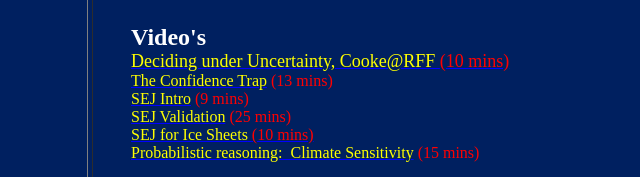
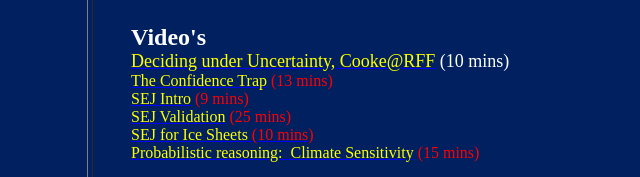
Before and after one commit to rogermcooke/Center_for_SEJ, a plain HTML site: page index.html in a window 1280 px wide. Shown: the part 947-1124 px from the top of the page, 635-1275 px from the left. Drawn offline with Linux system fonts and the light colour scheme.

Commit message:
Add files via upload

```diff
--- a/index.html
+++ b/index.html
@@ -24,16 +24,16 @@ w\:* {behavior:url(#default#VML);}
  <o:DocumentProperties>
   <o:Author>roger</o:Author>
   <o:LastAuthor>roger</o:LastAuthor>
-  <o:Revision>47</o:Revision>
-  <o:TotalTime>339</o:TotalTime>
+  <o:Revision>48</o:Revision>
+  <o:TotalTime>340</o:TotalTime>
   <o:Created>2025-02-12T05:30:00Z</o:Created>
-  <o:LastSaved>2026-11-24T14:40:00Z</o:LastSaved>
+  <o:LastSaved>2026-11-24T14:53:00Z</o:LastSaved>
   <o:Pages>3</o:Pages>
-  <o:Words>1343</o:Words>
-  <o:Characters>7657</o:Characters>
+  <o:Words>1332</o:Words>
+  <o:Characters>7599</o:Characters>
   <o:Lines>63</o:Lines>
   <o:Paragraphs>17</o:Paragraphs>
-  <o:CharactersWithSpaces>8983</o:CharactersWithSpaces>
+  <o:CharactersWithSpaces>8914</o:CharactersWithSpaces>
   <o:Version>16.00</o:Version>
  </o:DocumentProperties>
  <o:OfficeDocumentSettings>
@@ -45,7 +45,6 @@ w\:* {behavior:url(#default#VML);}
 <!--[if gte mso 9]><xml>
  <w:WordDocument>
   <w:View>Print</w:View>
-  <w:Zoom>132</w:Zoom>
   <w:DisplayBackgroundShape/>
   <w:TrackMoves>false</w:TrackMoves>
   <w:TrackFormatting/>
@@ -702,8 +701,7 @@ h1
 	color:windowtext;
 	font-weight:bold;}
 a:link, span.MsoHyperlink
-	{mso-style-noshow:yes;
-	mso-style-priority:99;
+	{mso-style-priority:99;
 	color:blue;
 	text-decoration:underline;
 	text-underline:single;}
@@ -1180,10 +1178,10 @@ IQ and Earnings</span></a></span><o:p></o:p></b></p>
 
 <p style='margin:0in'><b><span style='font-size:18.0pt'>Video's</span></b></p>
 
-<p style='margin:0in'><span style='font-size:13.5pt'><a
-href="../rogermcooke.github.io/rogermcooke_files/Deciding%20under%20Uncertainty%20Cooke%20@%20RFF.mov"><span
-style='color:yellow'>Deciding under Uncertainty, Cooke@RFF </span><span
-style='color:red'>(10 mins)</span></a></span></p>
+<p style='margin:0in'><span style='font-size:13.5pt;color:yellow'><a
+href="https://www.youtube.com/watch?v=RrUoNRSS1nI&amp;t=10s"><span
+style='color:yellow'>Deciding under Uncertainty, Cooke@RFF</span></a></span><span
+style='font-size:13.5pt'> (10 mins)</span></p>
 
 <p style='margin:0in'><span style='color:red'><a
 href="https://www.youtube.com/watch?v=RrUoNRSS1nI&amp;t=10s"><span
```
